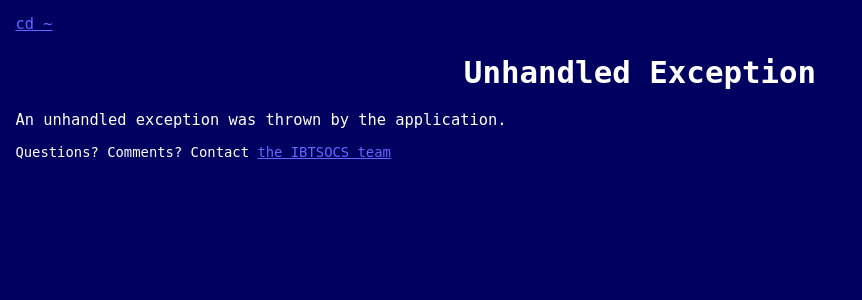
After one commit to ebroder/ibtsocs, a Django app: template templates/404.html in a window 1280 px wide. The commit adds this page. Shown: the top 300 px of the page, without its empty margins (0-862 px from the left). Run offline with Django 3.2, Linux system fonts and the light colour scheme; the template is opened without the code that fills it, so the values that code supplies are empty.

Commit message:
Add a 404 template, so I get less e-mail.

```diff
--- /dev/null
+++ b/templates/404.html
@@ -0,0 +1,9 @@
+{% extends "base.html" %}
+
+{% block title %}IBTSOCS: I Bemoan The State Of Computer Science{% endblock %}
+
+{% block content %}
+<h1>Unhandled Exception</h1>
+
+<p>An unhandled exception was thrown by the application.</p>
+{% endblock %}
--- a/templates/base.html
+++ b/templates/base.html
@@ -8,6 +8,12 @@
 </head>
 
 <body>
+    {% block navigation %}
+    <div id="nav">
+      <a href="{% url ibtsocs.root.views.index %}">cd ~</a>
+    </div>
+    {% endblock %}
+
     <div id="content">
         {% block content %}{% endblock %}
     </div>
--- a/templates/root/index.html
+++ b/templates/root/index.html
@@ -1,6 +1,8 @@
 {% extends "base.html" %}
 
 {% block title %}IBTSOCS: I Bemoan The State Of Computer Science{% endblock %}
+
+{% block navigation %}{% endblock %}
 
 {% block content %}
 <h1><pre>
```
